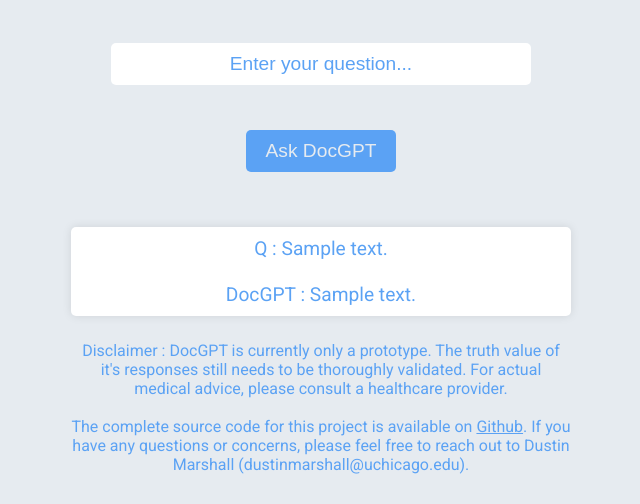
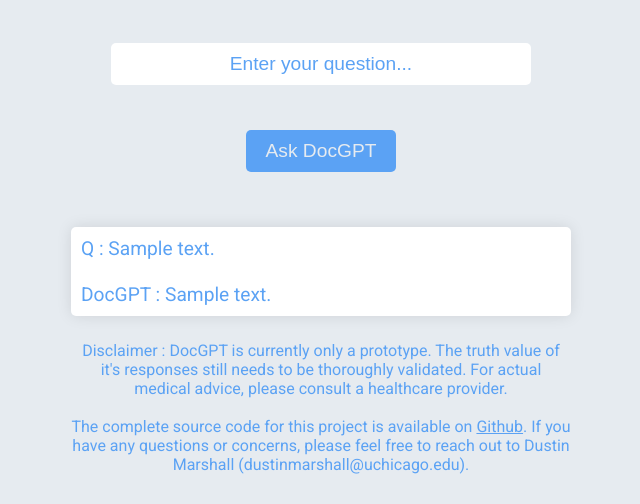
Before and after one commit to dustinmarshall/DocGPT, a Flask app: template templates/index.html in a window 1280 px wide. Shown: the part 322-826 px from the top of the page, without its empty margins (319-959 px from the left). Run offline with Flask 2, Linux system fonts and the light colour scheme; the template is opened without the code that fills it: most values are stand-ins (such as "Sample title", 1, 10 or a date in 2020).

Commit message:
Update style.css

```diff
--- a/static/css/style.css
+++ b/static/css/style.css
@@ -76,8 +76,9 @@ body {
   p {
     font-size: 1.2em;
     word-wrap: break-word;
+    text-align: left;
     padding: 10px;
     background-color: #ffffff;
     border-radius: 5px;
-    box-shadow: 0 0 10px rgba(0, 0, 0, 0.1);
+    box-shadow: 0 0 15px rgba(0, 0, 0, 0.1);
   }
```
